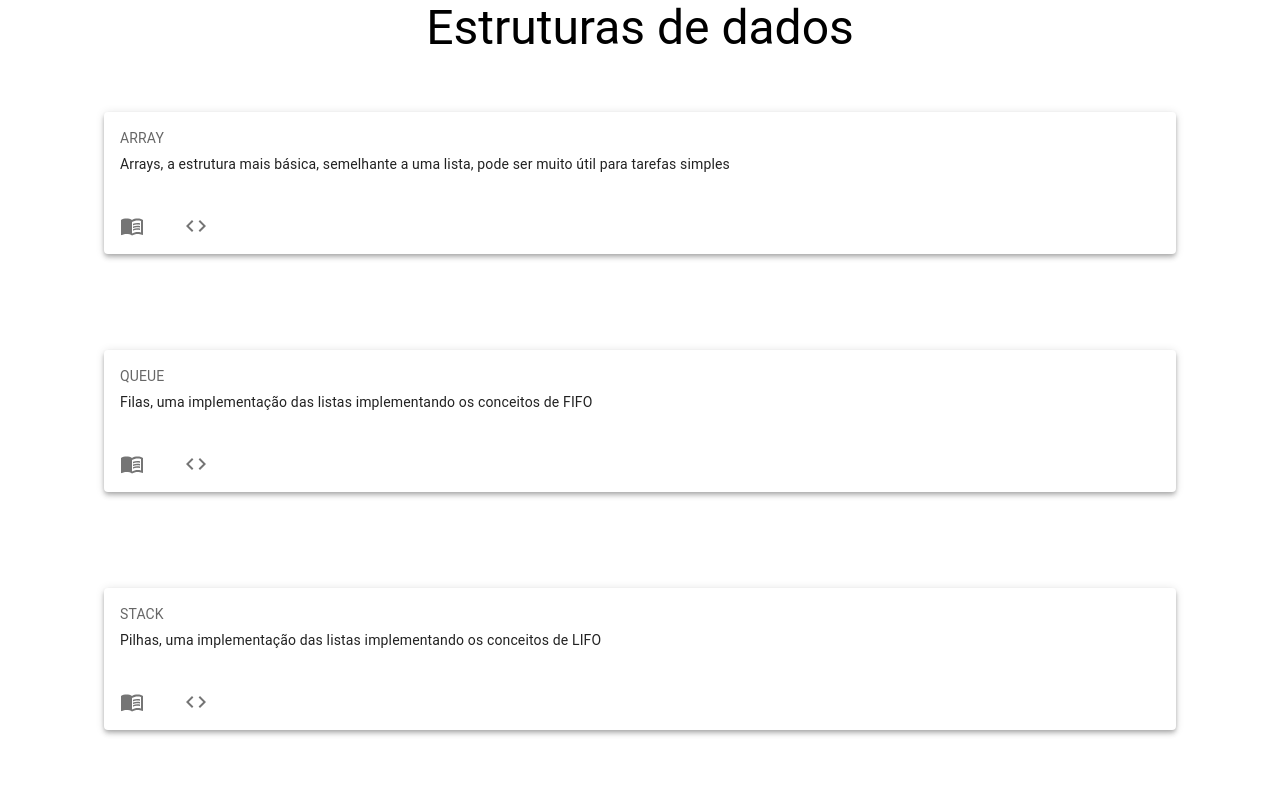
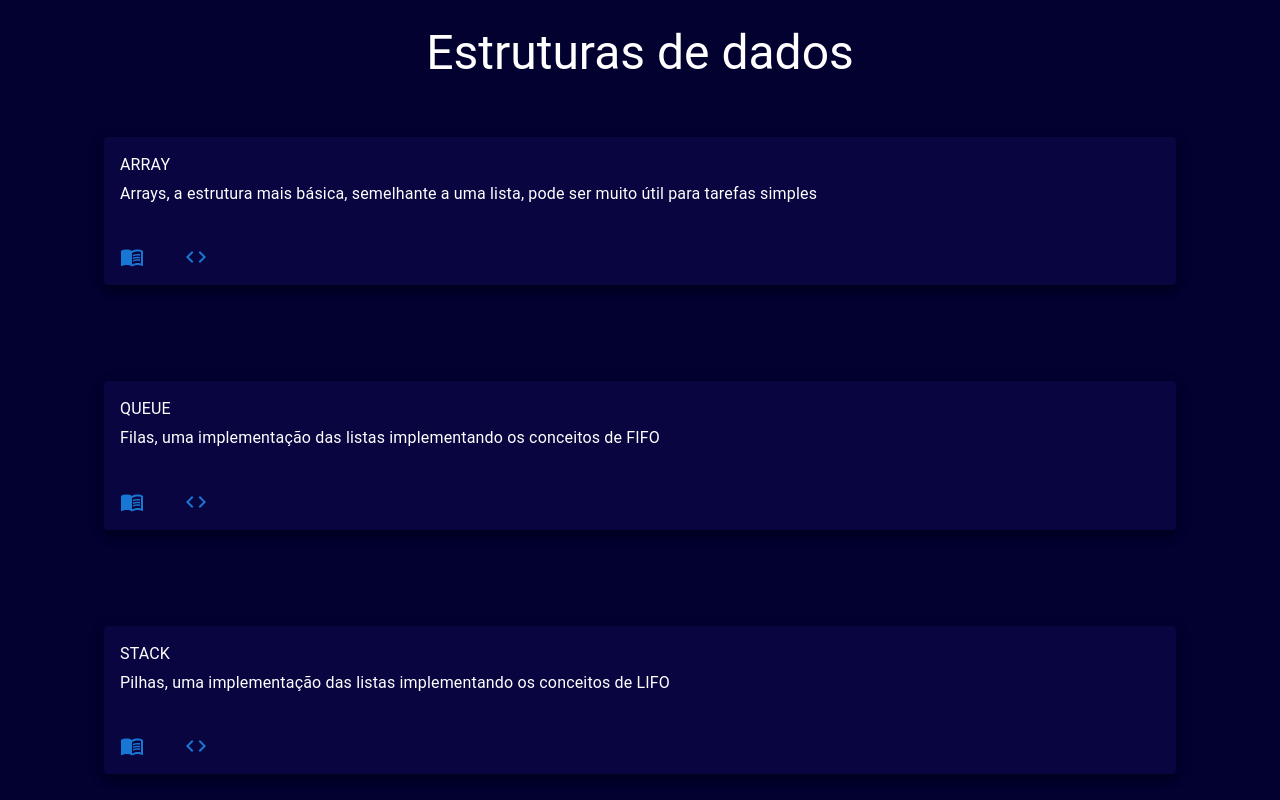
Before and after one commit to Aleff13/estruturas-web, a React (Create React App) app: page / in a window 1280 px wide. Shown: the top 800 px of the page. Built offline with nearby package versions, Linux system fonts and the light colour scheme.

Commit message:
styles: update ui

```diff
--- a/src/App.tsx
+++ b/src/App.tsx
@@ -7,10 +7,10 @@ import { linkReference, resumeText } from "./utils/constants";
 
 const App = () => {
   return (
-    <Container >
+    <Container>
         <Typography
         variant="h3"
-        sx={{textAlign: 'center'}}>Estruturas de dados</Typography>
+        sx={{textAlign: 'center', marginTop: '25px'}} color="white">Estruturas de dados</Typography>
       <Box sx={{display: 'flex', flexDirection: 'column', justifyContent: 'space-between', gap: 2, pt: 2}}>
         <StructureCard
           resume={resumeText.arrays}
--- a/src/components/readmeDialog.tsx
+++ b/src/components/readmeDialog.tsx
@@ -52,21 +52,21 @@ const StructureCard = ({title, content, resume, reference}: StructureCardProps)
   };
 
   return (
-    <Card sx={{ minWidth: 200, margin: 5 }} elevation={4}>
+    <Card sx={{ minWidth: 200, margin: 5, backgroundColor: '#080541' }} elevation={8}>
       <CardContent>
-        <Typography sx={{ fontSize: 14 }} color="text.secondary" gutterBottom>
+        <Typography sx={{ fontSize: 16 }} color="white" gutterBottom>
             {title.toUpperCase()}
         </Typography>
-        <Typography variant="body2">
+        <Typography variant="body2" color="white" sx={{ fontSize: 16 }}>
         {resume}
       </Typography>
       </CardContent>
       <CardActions sx={{gap: 2, pt: 2}}>
-      <IconButton onClick={handleClickOpen}>
+      <IconButton onClick={handleClickOpen} color="primary">
         <MenuBookIcon/>
       </IconButton>
-      <IconButton href={reference}>
-        <CodeIcon />
+      <IconButton href={reference} color="primary">
+        <CodeIcon  />
       </IconButton>
       <ReadmeDialog
         selectedValue={selectedValue}
--- a/src/index.css
+++ b/src/index.css
@@ -5,6 +5,7 @@ body {
     sans-serif;
   -webkit-font-smoothing: antialiased;
   -moz-osx-font-smoothing: grayscale;
+  background-color: #030130;
 }
 
 code {
```
